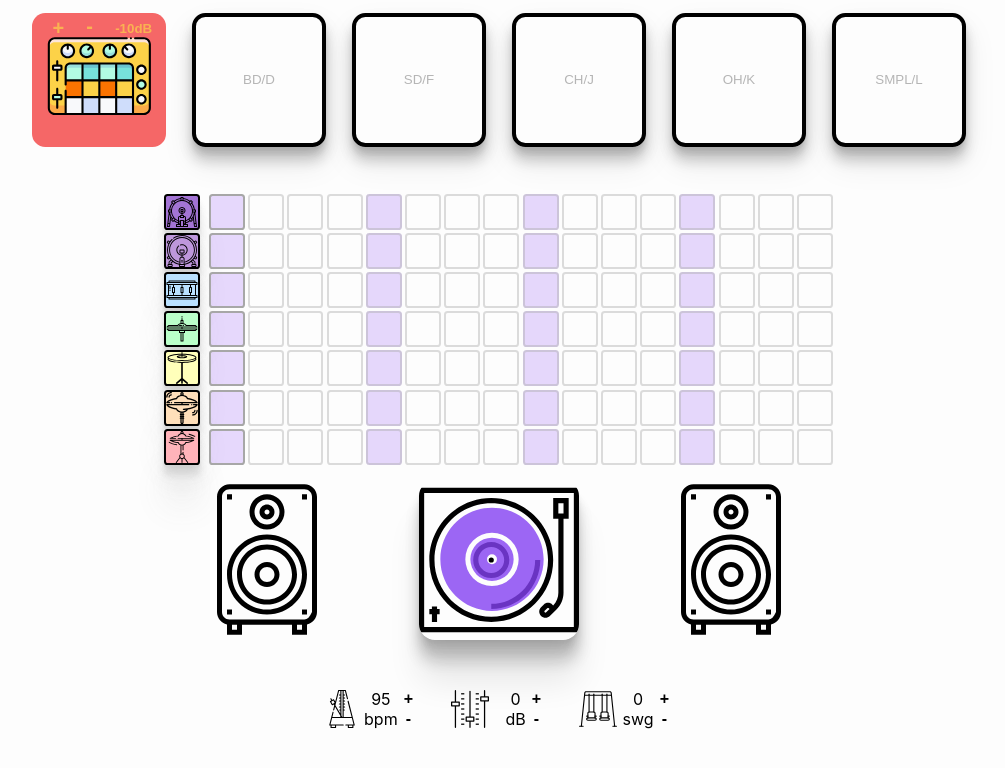
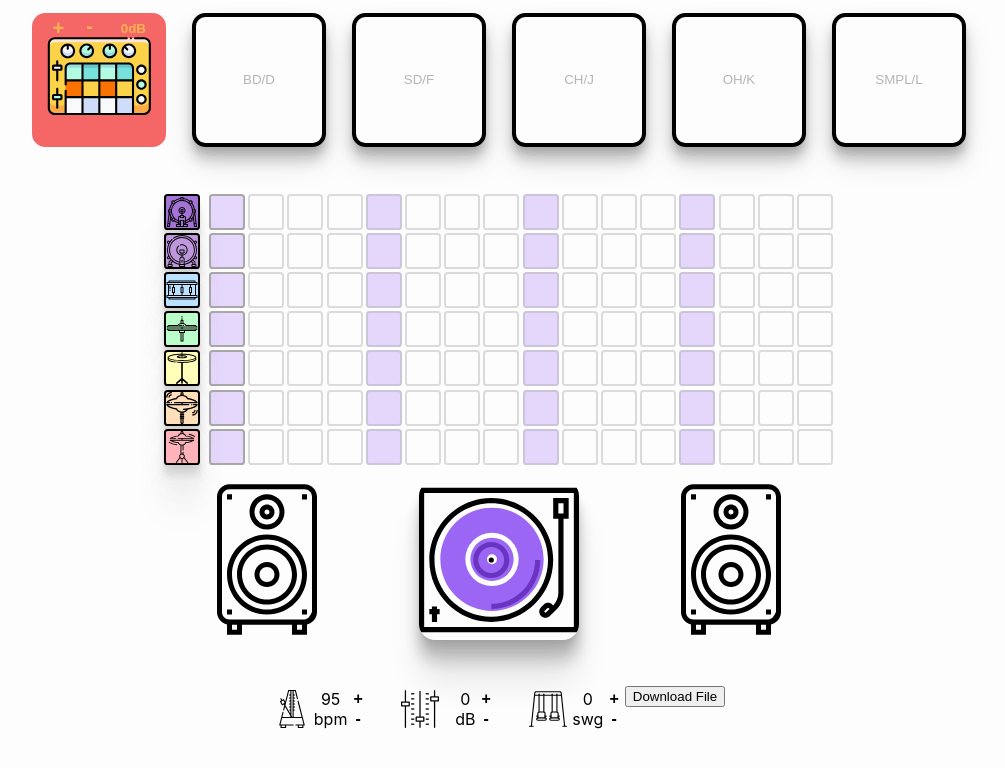
Before and after one commit to JakubJureczko/drum-seq, a React (Create React App) app: page / in a window 1280 px wide. Shown: the top 768 px of the page, without its empty margins (141-1146 px from the left). Built offline with nearby package versions, Linux system fonts and the light colour scheme; no server answers.

Commit message:
recorder

```diff
--- a/src/App.js
+++ b/src/App.js
@@ -7,6 +7,8 @@ import Actions from "./components/Actions"
 import SetBpm from "./components/SetBpm";
 import SetVol from "./components/SetVol";
 import Swing from "./components/Swing";
+
+import Recorder from "./components/Recorder";
 
 import "./App.css";
 
@@ -23,7 +25,7 @@ function App() {
             <SetBpm />
             <SetVol />
             <Swing />
-
+            <Recorder />
           </div>
         </div>
       </div>
--- /dev/null
+++ b/src/components/Recorder.js
@@ -0,0 +1,42 @@
+import { render } from '@testing-library/react'
+import React from "react"
+import *as Tone from "tone"
+import ReactAudioPlayer from 'react-audio-player';
+
+const Recorder = () => {
+
+  const recorder = new Tone.Recorder();
+  Tone.Master.connect(recorder);
+
+  recorder.start();
+
+
+
+  setTimeout(async () => {
+    const recording = await recorder.stop();
+    const url = URL.createObjectURL(recording);
+    const anchor = document.createElement("a");
+    anchor.download = "beat.wav";
+    anchor.href = url;
+    anchor.click();
+  }, 10000);
+
+//   document.body.appendChild(anchor);
+// anchor.click();
+// document.body.removeChild(anchor);
+
+  return(
+    <div>
+   <a href={recorder} target="_blank"  download>
+   <button>
+
+      Download File
+   </button>
+</a>
+    </div>
+  )
+
+
+}
+
+export default Recorder;
--- a/src/components/SampleBtn.js
+++ b/src/components/SampleBtn.js
@@ -54,7 +54,7 @@ const sounds = triggers.reduce((acc, { sound, name }) => {
 function SampleBtn() {
   const [isLoaded, setLoaded] = useState(false);
   const [activeButton, setActiveButton] = useState("");
-  const [vol, setVol] = useState(-10);
+  const [vol, setVol] = useState(0);
   const [isMousePlus, setMousePlus] = useState(false);
   const [isMouseMinus, setMouseMinus] = useState(false);
 
```
